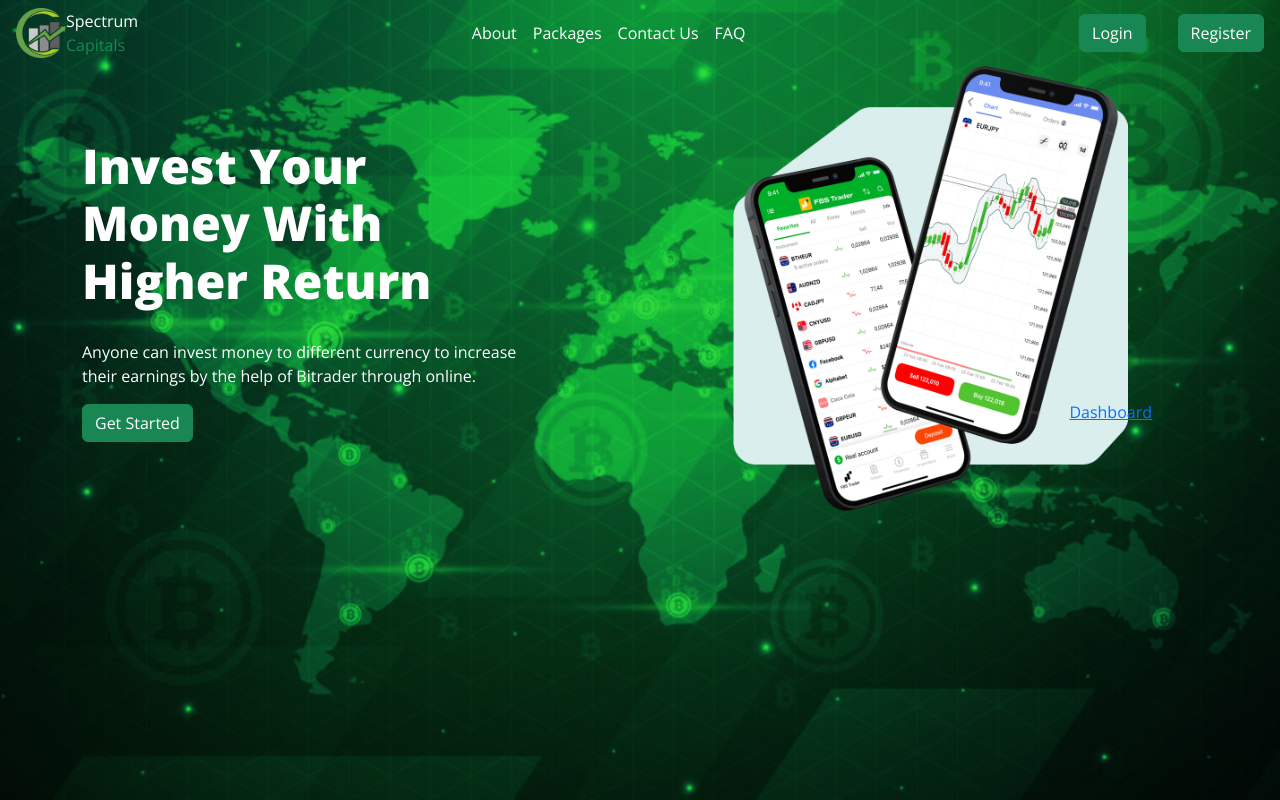
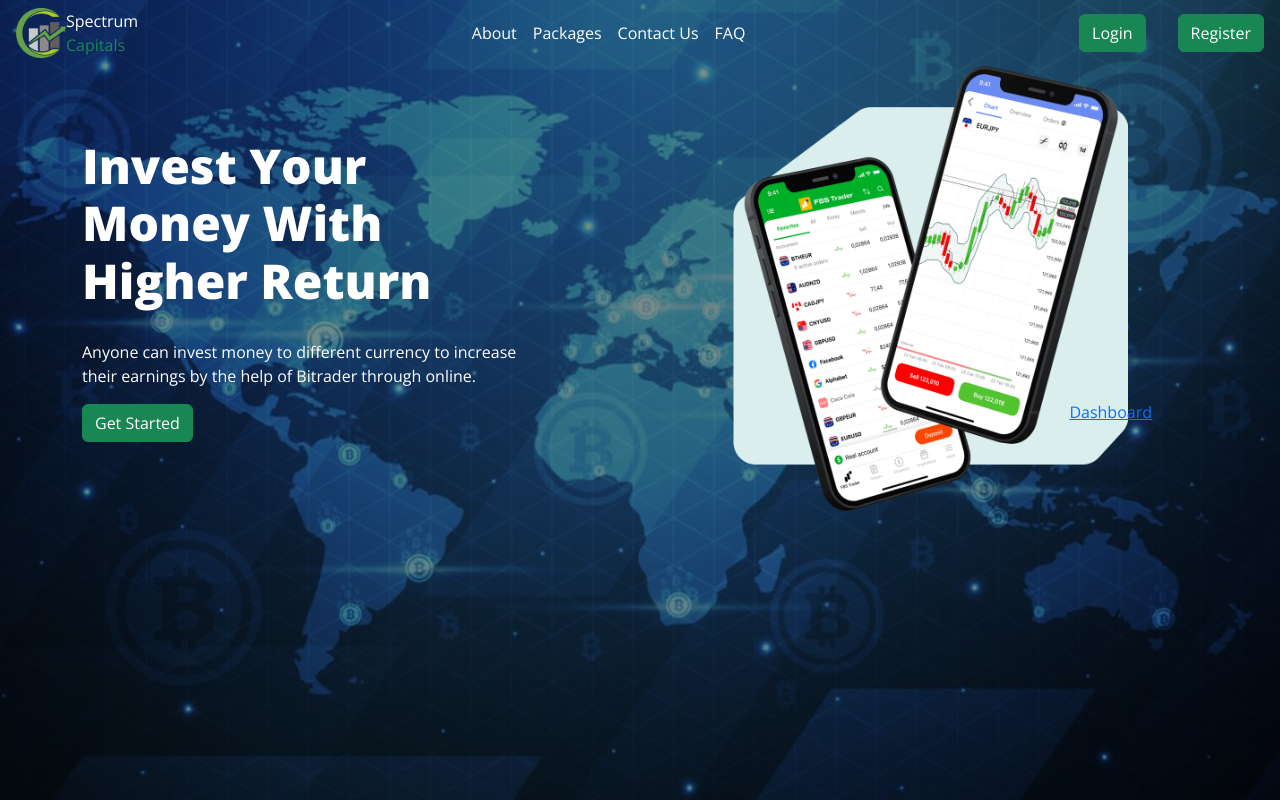
Before and after one commit to neljap/elite_react, a React (Create React App) app: page / in a window 1280 px wide. Shown: the top 800 px of the page. Built offline with nearby package versions, Linux system fonts and the light colour scheme.

Commit message:
change color

```diff
--- a/src/App.css
+++ b/src/App.css
@@ -67,7 +67,7 @@
 
 /* Hero Section */
 .mainhero-container {
-  background: url("../src/assests/btcbg.jpg") rgb(0, 208, 10, 0.8);
+  background: url("../src/assests/btcbg.jpg") rgb(139, 139, 140);
   background-position: center;
   background-size: cover;
   background-blend-mode: multiply;
@@ -75,7 +75,7 @@
   width: 100%;
 }
 .abtHero-container {
-  background: url("../src/assests/btcbg.jpg") rgb(0, 208, 10, 0.8);
+  background: url("../src/assests/btcbg.jpg") rgb(139, 139, 140);
   background-position: center;
   background-size: cover;
   background-blend-mode: multiply;
```
